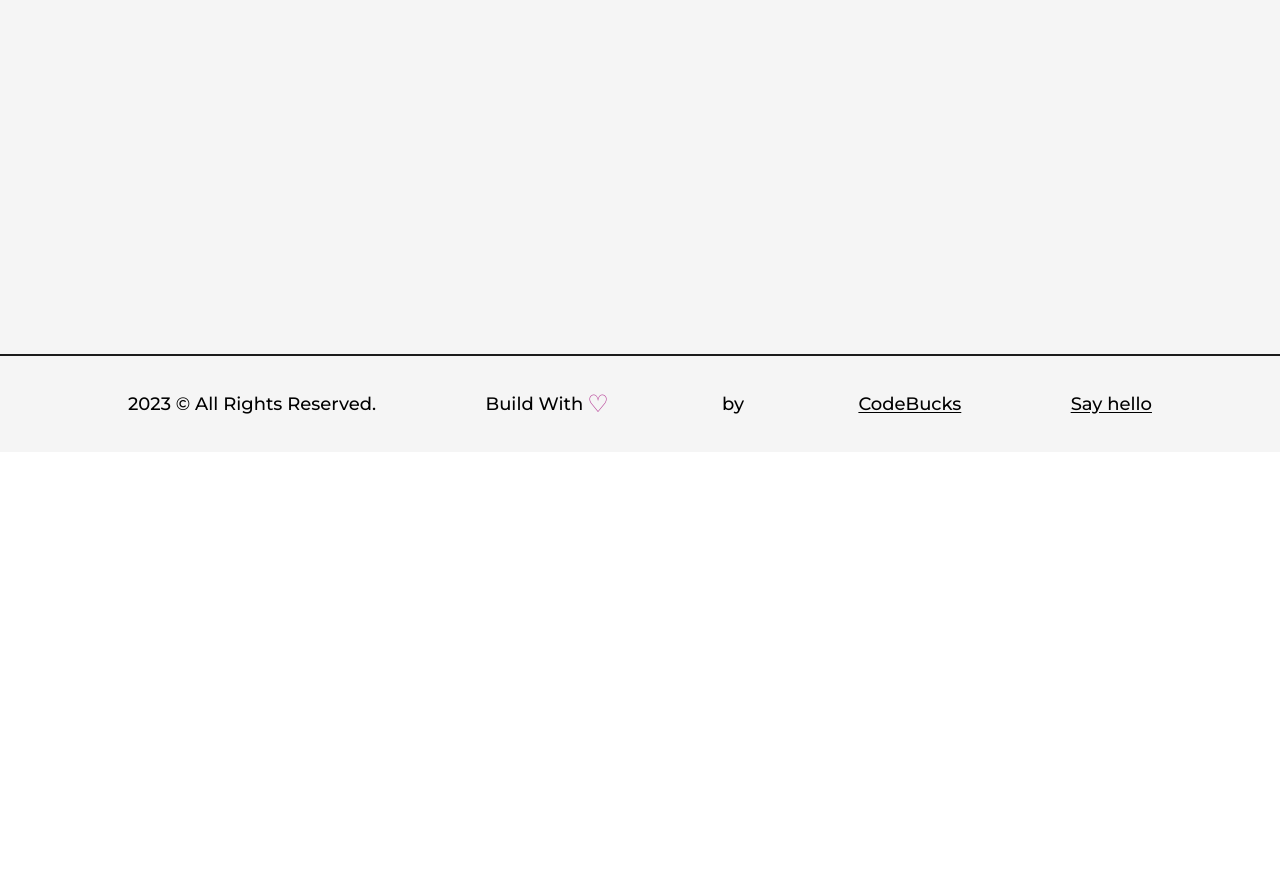
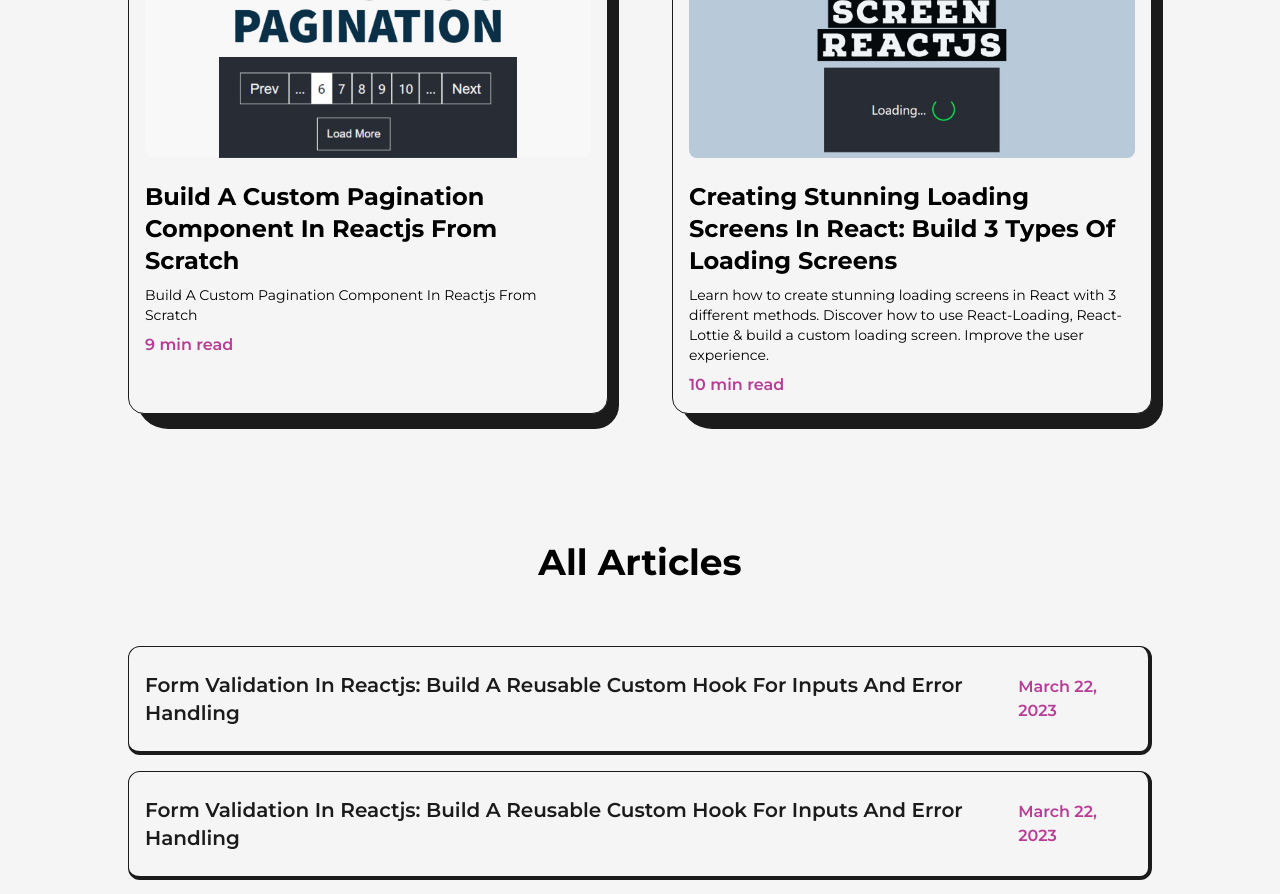
Before and after one commit to MikhailGorbunov/Portfolio, a Next.js app: page /articles in a window 1280 px wide. Before the commit this address had no page. Shown: the part 582-1476 px from the top of the page. Before the commit the page ends 1034 px from the top, so only its background shows below. Built offline with nearby package versions, Linux system fonts and the light colour scheme.

Commit message:
Article page is polished

```diff
--- /dev/null
+++ b/src/pages/articles.js
@@ -0,0 +1,189 @@
+import AnimatedText from "@/components/AnimatedText";
+import Layout from "@/components/Layout";
+import Head from "next/head";
+import Image from "next/image";
+import Link from "next/link";
+import React, { useRef } from "react";
+import article1 from "../../public/images/articles/pagination component in reactjs.jpg";
+import article2 from "../../public/images/articles/create loading screen in react js.jpg";
+import article3 from "../../public/images/articles/create modal component in react using react portals.png";
+import article4 from "../../public/images/articles/form validation in reactjs using custom react hook.png";
+import article5 from "../../public/images/articles/smooth scrolling in reactjs.png";
+import article6 from "../../public/images/articles/todo list app built using react redux and framer motion.png";
+import article7 from "../../public/images/articles/What is higher order component in React.jpg";
+import article8 from "../../public/images/articles/What is Redux with easy explanation.png";
+import { motion, useMotionValue } from "framer-motion";
+
+const FramerImage = motion(Image);
+
+const MovingImg = ({ title, img, link }) => {
+  const x = useMotionValue(0);
+  const y = useMotionValue(0);
+  const imgRef = useRef(null);
+
+  function handleMouse(event) {
+    imgRef.current.style.display = "inline-block";
+    x.set(event.pageX);
+    y.set(-10);
+  }
+  function handleMouseLeave(event) {
+    imgRef.current.style.display = "none";
+    x.set(0);
+    y.set(0);
+  }
+
+  return (
+    <Link
+      href={link}
+      target="_blink"
+      onMouseMove={handleMouse}
+      onMouseLeave={handleMouseLeave}
+    >
+      <h2 className="capitalize text-xl font-semibold hover:underline">
+        {title}
+      </h2>
+      <FramerImage
+        style={{ x: x, y: y }}
+        initial={{ opacity: 0 }}
+        whileInView={{ opacity: 1, transition: { duration: 0.2 } }}
+        ref={imgRef}
+        src={img}
+        alt={title}
+        className="z-10 w-96 h-auto hidden absolute rounded-lg"
+      />
+    </Link>
+  );
+};
+
+const Artcile = ({ img, title, date, link }) => {
+  return (
+    <motion.li
+      initial={{ y: 200 }}
+      whileInView={{ y: 0, transition: { duration: 0.5, ease: "easeInOut" } }}
+      viewport={{ once: true }}
+      className="relative w-full p-4 py-6 my-4 rounded-xl flex items-center
+         justify-between bg-light text-dark first:mt-0 border border-solid
+          border-dark border-r-4 border-b-4"
+    >
+      <MovingImg title={title} img={img} link={link} />
+      <span className="text-primary font-semibold pl-4">{date}</span>
+    </motion.li>
+  );
+};
+
+const FeatureArticle = ({ img, title, time, summary, link }) => {
+  return (
+    <li className="col-span-1 w-full p-4 bg-light border border-solid border-dark rounded-2xl relative">
+      <div
+        className="absolute top-0 -right-3 -z-10 w-[101%] h-[103%] rounded-[2rem] bg-dark
+      rounded-br-3xl"
+      />
+      <Link
+        href={link}
+        targets="_blank"
+        className="w-full inline-block cursor-pointer overflow-hidden rounded-lg"
+      >
+        <FramerImage
+          src={img}
+          alt={title}
+          className="w-full h-auto"
+          whileHover={{ scale: 1.05 }}
+          transition={{ duration: 0.2 }}
+        />
+      </Link>
+      <Link href={link} target="_blank">
+        <h2 className="capitalize text-2xl font-bold my-2 mt-4 hover:underline">
+          {title}
+        </h2>
+      </Link>
+      <p className="text-sm mb-2">{summary}</p>
+      <span className="text-primary font-semibold">{time}</span>
+    </li>
+  );
+};
+
+const articles = () => {
+  return (
+    <>
+      <Head>
+        <title>CodeBucks | Articles Page</title>
+        <meta name="description" content="any description" />
+      </Head>
+      <main className="w-full mb-16 flex flex-col items-center justify-center overflow-hidden">
+        <Layout className="pt-16">
+          <AnimatedText
+            text="Words Can Change The World! "
+            className="mb-16 "
+          />
+          <ul className="grid grid-cols-2 gap-16">
+            <FeatureArticle
+              title=" Build A Custom Pagination Component In Reactjs From Scratch"
+              summary=" Build A Custom Pagination Component In Reactjs From Scratch"
+              time="9 min read"
+              link="/"
+              img={article1}
+            />
+            <FeatureArticle
+              title=" Creating Stunning Loading Screens In React: Build 3 Types Of Loading Screens"
+              summary=" Learn how to create stunning loading screens in React with 3 different methods.
+              Discover how to use React-Loading, React-Lottie & build a custom loading screen.
+              Improve the user experience."
+              time="10 min read"
+              link="/"
+              img={article2}
+            />
+          </ul>
+          <h2 className="font-bold text-4xl w-full text-center my-16 mt-32">
+            All Articles
+          </h2>
+          <ul>
+            <Artcile
+              title="Form Validation In Reactjs: Build A Reusable Custom Hook For Inputs And Error Handling"
+              date="March 22, 2023"
+              link="/"
+              img={article3}
+            />
+            <Artcile
+              title="Form Validation In Reactjs: Build A Reusable Custom Hook For Inputs And Error Handling"
+              date="March 22, 2023"
+              link="/"
+              img={article4}
+            />
+            <Artcile
+              title="Form Validation In Reactjs: Build A Reusable Custom Hook For Inputs And Error Handling"
+              date="March 22, 2023"
+              link="/"
+              img={article5}
+            />
+            <Artcile
+              title="Form Validation In Reactjs: Build A Reusable Custom Hook For Inputs And Error Handling"
+              date="March 22, 2023"
+              link="/"
+              img={article6}
+            />
+            <Artcile
+              title="Form Validation In Reactjs: Build A Reusable Custom Hook For Inputs And Error Handling"
+              date="March 22, 2023"
+              link="/"
+              img={article7}
+            />
+            <Artcile
+              title="Form Validation In Reactjs: Build A Reusable Custom Hook For Inputs And Error Handling"
+              date="March 22, 2023"
+              link="/"
+              img={article8}
+            />
+            <Artcile
+              title="Form Validation In Reactjs: Build A Reusable Custom Hook For Inputs And Error Handling"
+              date="March 22, 2023"
+              link="/"
+              img={article3}
+            />
+          </ul>
+        </Layout>
+      </main>
+    </>
+  );
+};
+
+export default articles;
--- a/src/pages/projects.js
+++ b/src/pages/projects.js
@@ -6,6 +6,9 @@
 import Link from "next/link";
 import React from "react";
 import project1 from "../../public/images/projects/crypto-screener-cover-image.jpg";
+import { motion } from "framer-motion";
+
+const FramerImage = motion(Image);
 
 const FeaturedProject = ({ type, title, summary, img, link, github }) => {
   return (
@@ -23,7 +26,13 @@
         targets="_blank"
         className="w-1/2 cursor-pointer overflow-hidden rounded-lg"
       >
-        <Image src={img} alt={title} className="w-full h-auto" />
+        <FramerImage
+          src={img}
+          alt={title}
+          className="w-full h-auto"
+          whileHover={{ scale: 1.05 }}
+          transition={{ duration: 0.2 }}
+        />
       </Link>
 
       <div className="w-1/2 flex flex-col items-start justify-between pl-6">
@@ -68,7 +77,13 @@
         targets="_blank"
         className="w-full cursor-pointer overflow-hidden rounded-lg"
       >
-        <Image src={img} alt={title} className="w-full h-auto" />
+        <FramerImage
+          src={img}
+          alt={title}
+          className="w-full h-auto"
+          whileHover={{ scale: 1.05 }}
+          transition={{ duration: 0.2 }}
+        />
       </Link>
 
       <div className="w-full flex flex-col items-start justify-between mt-4">
@@ -158,9 +173,10 @@
                 title="Crypto Screener Application"
                 img={project1}
                 summary="
-              A feature-rich Crypto Screener App using React, Tailwind CSS, Context API, React Router and Recharts.
-              It shows detail regarding almost all the cryptocurrency. You can easily convert the price in your
-              local currency."
+                React Portfolio Website
+                A professional portfolio website using React JS, Framer-motion, and Styled-components. It has smooth
+                page transitions, cool background effects, unique design and it is mobile responsive.
+                "
                 link="/"
                 github="/"
                 type="Featured Project"
```
